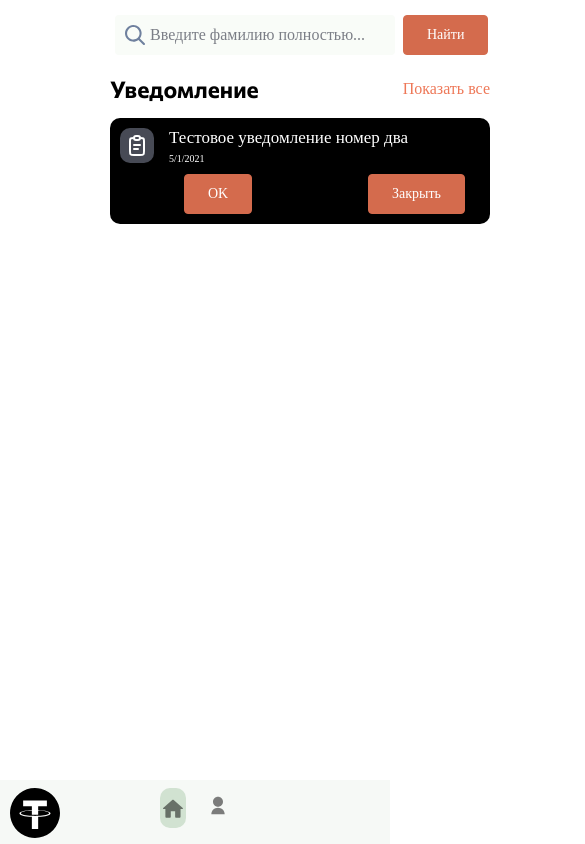
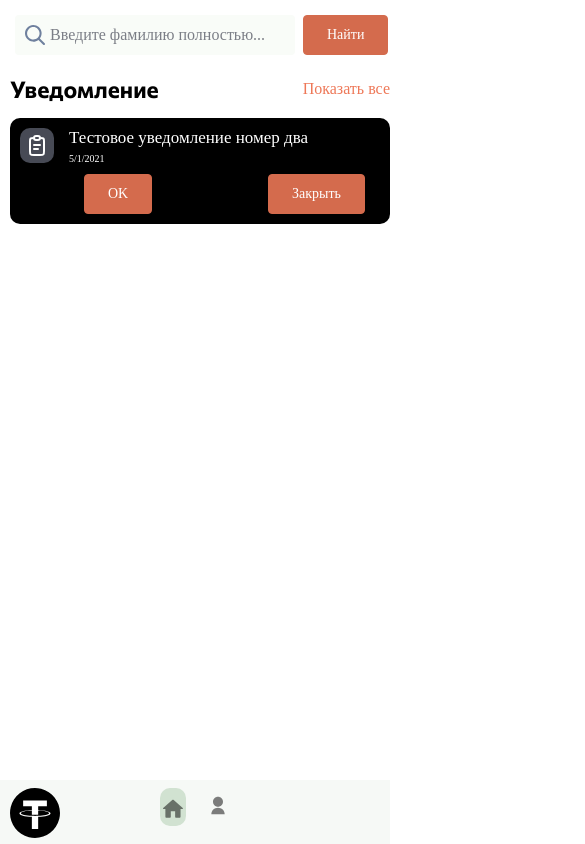
Before and after one commit to franze6/puppy-project, a React app: page /main in a window 390 px wide. Shown: the whole page, 585 px wide, since content can reach past the window. Built offline with nearby package versions, Linux system fonts and the light colour scheme; a web font is replaced by a local one.

Commit message:
FIX: side bar

```diff
--- a/src/App.scss
+++ b/src/App.scss
@@ -24,12 +24,12 @@
 .content {
   // margin-left: 100px;
   margin-left: 0;
-  transition: all 800ms cubic-bezier(0.8, 0, 0.33, 1);
+  transition: all 900ms cubic-bezier(0.8, 0, 0.33, 1);
 }
 
 .content_active {
-  transform: translateX(250px);
-  transition: all 800ms cubic-bezier(0.8, 0, 0.33, 1);
+  transform: translateX(200px);
+  transition: all 900ms cubic-bezier(0.8, 0, 0.33, 1);
 }
 
 .search {
@@ -47,6 +47,12 @@
   margin-top: 65px;
 }
 
-// .sidePanel {
-//   z-index: 1;
-// }
+@media (max-width: 700px) {
+  .page {
+    margin-left: 0;
+    margin-bottom: 70px;
+  }
+  .search {
+    left: 0;
+  }
+}
--- a/src/Components/SidePanel/SidePanel.jsx
+++ b/src/Components/SidePanel/SidePanel.jsx
@@ -24,7 +24,7 @@ const SidePanel = ({ show, onClick }) => {
             <li className={styles.menu_item}>
               <Link to="/main">
                 <Icon name="home" className={styles.icon} />
-                <a className={styles.text_menu}>{!show ? '' : 'ГЛАВНАЯ'}</a>
+                <a className={cn(styles.text_menu, { [styles.text_menu_open]: show })}>{'ГЛАВНАЯ'}</a>
               </Link>
             </li>
           </div>
@@ -35,7 +35,7 @@ const SidePanel = ({ show, onClick }) => {
             <li className={styles.menu_item}>
               <Link to="/persons">
                 <Icon name="persons" className={styles.icon} />
-                <a className={styles.text_menu}>{!show ? '' : 'СОТРУДНИКИ'}</a>
+                <a className={cn(styles.text_menu, { [styles.text_menu_open]: show })}>{'СОТРУДНИКИ'}</a>
               </Link>
             </li>
           </div>
--- a/src/Components/SidePanel/SidePanel.scss
+++ b/src/Components/SidePanel/SidePanel.scss
@@ -53,13 +53,10 @@
 .menu_item {
   width: max-content;
   height: max-content;
-  font-size: 20px;
-  line-height: 25px;
   padding: 0;
-  text-align: center;
   color: #000000;
   letter-spacing: 1px;
-  transition: 0.6s;
+  transition: 0.3s;
 }
 
 .icon {
@@ -68,24 +65,35 @@
 }
 
 .text_menu {
+  opacity: 0;
+  transition: all linear 0.5s;
+  margin-top: 10px;
+  align-items: center;
+  position: absolute;
+}
+
+.text_menu_open {
   margin-left: 10px;
   position: absolute;
   margin-top: 10px;
   font-size: 15px;
+  transform: translateX(0);
+  opacity: 1;
+  transition: all linear 3s;
+  transition-property: transform, opacity;
+  align-items: center;
 }
 
 .menu_item:hover {
   font-weight: 600;
+  align-items: center;
+  margin-top: 5px;
   & .icon {
     height: 40px;
     width: 40px;
-    transition: 0.6s;
-    margin-top: 5px;
+    transition: 0.3s;
+    margin-top: 2px;
     margin-left: 3px;
-  }
-  & .text_menu {
-    margin-top: 12px;
-    margin-left: 10px;
   }
 }
 
```
